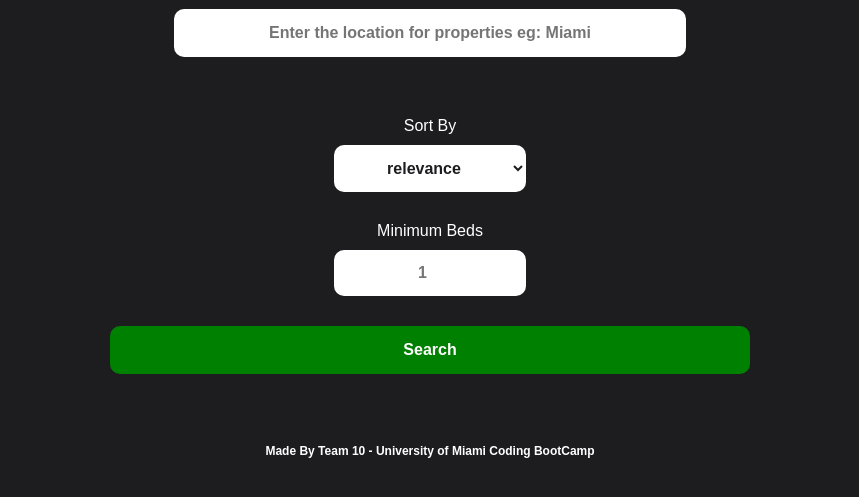
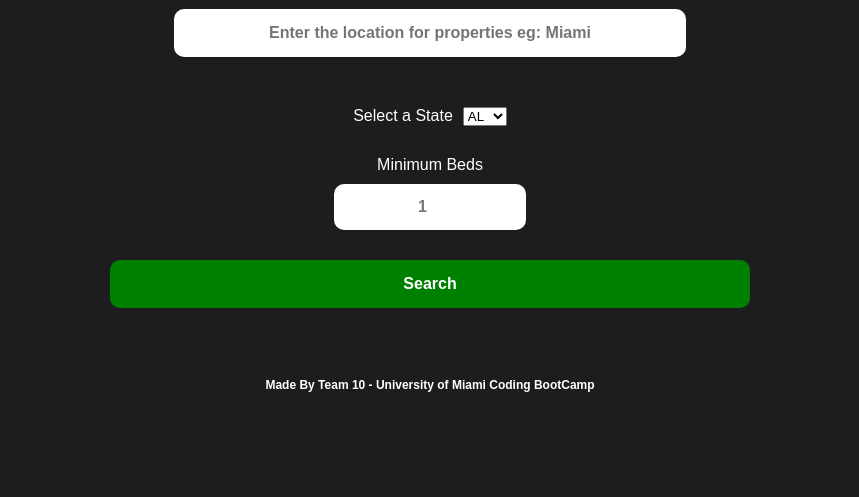
Before and after one commit to dopecello/real-estate-app, a plain HTML site: page index.html in a window 1280 px wide. Shown: the part 235-732 px from the top of the page, without its empty margins (210-1069 px from the left). Drawn offline with Linux system fonts and the light colour scheme; no server answers.

Commit message:
added state selector

```diff
--- a/assets/style.css
+++ b/assets/style.css
@@ -62,7 +62,16 @@ header h4 {
 
 /* SEARCH CITY SECTION ENDS*/
 
+.stateSelect {
+display: flex;
+justify-content: center;
+color: white;
+font-family: sans-serif;
+}
 
+.stateSelect select {
+  margin-left: 10px;
+}
 
 
 /* SORT BY  SECTION STARTS*/
--- a/index.html
+++ b/index.html
@@ -21,19 +21,63 @@
         </header>
         <form>
             <div class="searchCity">
-                <input type="text" placeholder="Enter the location for properties eg: Miami">
+                <input id="searchCity" type="text" placeholder="Enter the location for properties eg: Miami">
             </div>
-            <div class="relevance">
-                <label>Sort By</label>
-                <select name="relevance" id="relevance">
-                    <option value="relevance">relevance</option>
-                    <option value="newest">newest</option>
-                    <option value="price-high">price-high</option>
-                    <option value="price-low">price-low</option>
-                    <option value="price-reduced-date">price-reduced-date</option>
-                    <option value="sqft-high">sqft-high</option>
-                    <option value="open-house">open-house</option>
-                    <option value="photos">photos</option>
+            <div class="stateSelect">
+                <label>Select a State</label>
+                <select name="stateDropDown" id="" class="stateDropDown">
+                    <option value="AL">AL</option>
+                    <option value="AK">AK</option>
+                    <option value="AZ">AZ</option>
+                    <option value="AR">AR</option>
+                    <option value="CA">CA</option>
+                    <option value="CO">CO</option>
+                    <option value="CT">CT</option>
+                    <option value="DE">DE</option>
+                    <option value="FL">FL</option>
+                    <option value="GA">GA</option>
+                    <option value="HI">HI</option>
+                    <option value="ID">ID</option>
+                    <option value="IL">IL</option>
+                    <option value="IN">IN</option>
+                    <option value="IA">IA</option>
+                    <option value="KS">KS</option>
+                    <option value="KY">KY</option>
+                    <option value="LA">LA</option>
+                    <option value="ME">ME</option>
+                    <option value="MD">MD</option>
+                    <option value="MA">MA</option>
+                    <option value="MI">MI</option>
+                    <option value="MN">MN</option>
+                    <option value="MS">MS</option>
+                    <option value="MO">MO</option>
+                    <option value="MT">MT</option>
+                    <option value="NE">NE</option>
+                    <option value="NV">NV</option>
+                    <option value="NH">NH</option>
+                    <option value="NJ">NJ</option>
+                    <option value="NM">NM</option>
+                    <option value="NY">NY</option>
+                    <option value="NC">NC</option>
+                    <option value="ND">ND</option>
+                    <option value="OH">OH</option>
+                    <option value="OK">OK</option>
+                    <option value="OR">OR</option>
+                    <option value="PA">PA</option>
+                    <option value="RI">RI</option>
+                    <option value="SC">SC</option>
+                    <option value="SD">SD</option>
+                    <option value="TN">TN</option>
+                    <option value="TX">TX</option>
+                    <option value="UT">UT</option>
+                    <option value="VT">VT</option>
+                    <option value="VA">VA</option>
+                    <option value="WA">WA</option>
+                    <option value="WV">WV</option>
+                    <option value="WI">WI</option>
+                    <option value="WY">WY</option>
+
+
                 </select>
             </div>
 
@@ -41,10 +85,10 @@
             <div class="minBeds">
                 <div class="minBedsDiv">
                     <label>Minimum Beds</label>
-                    <input type="number" placeholder="1">
+                    <input id="minBedsSelect" type="number" placeholder="1">
                 </div>
                 <div>
-                    <button type="submit">Search</button>
+                    <button id="searchBtn" type="submit">Search</button>
                 </div>
             </div>
         </form>
```
